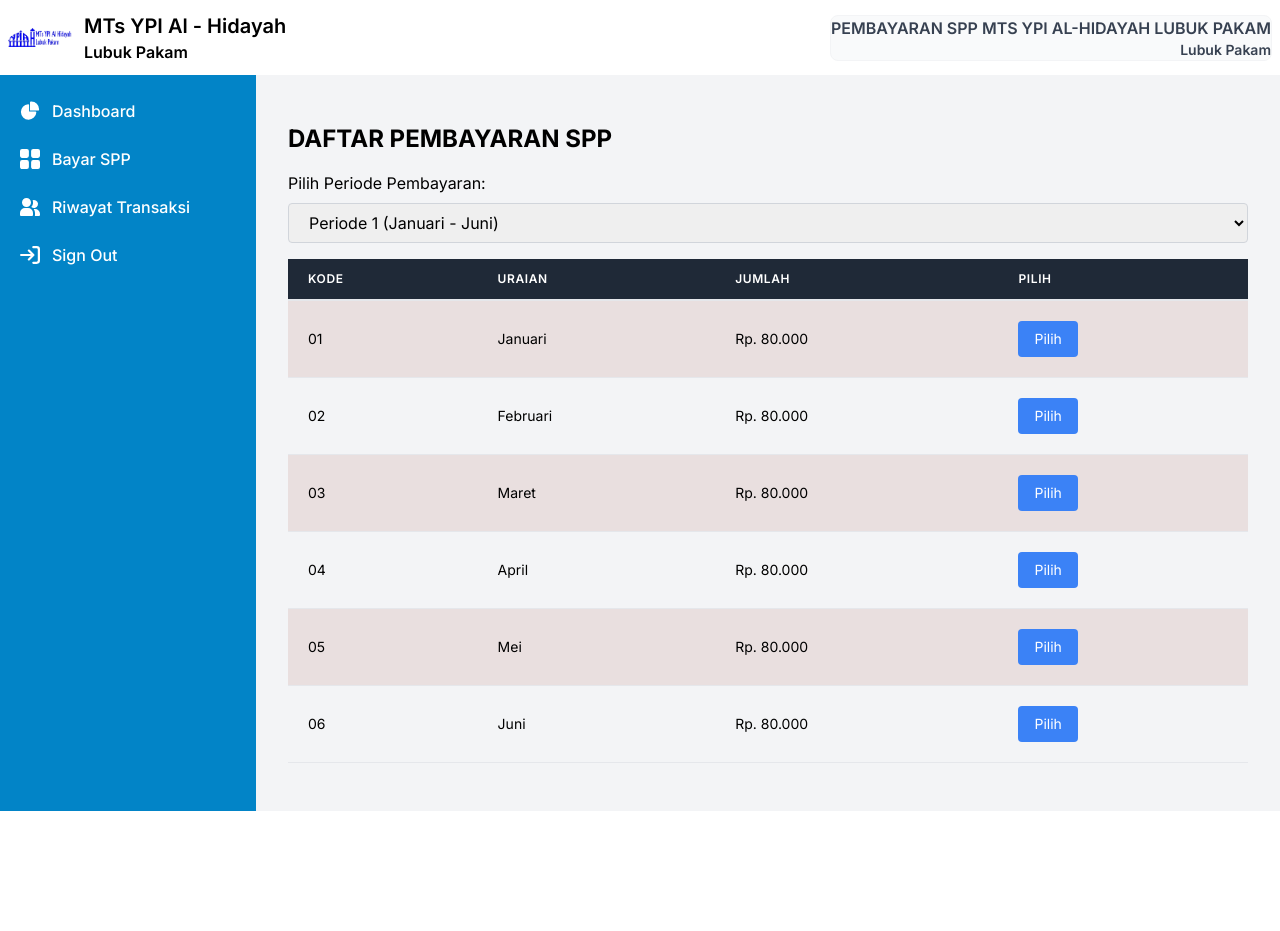
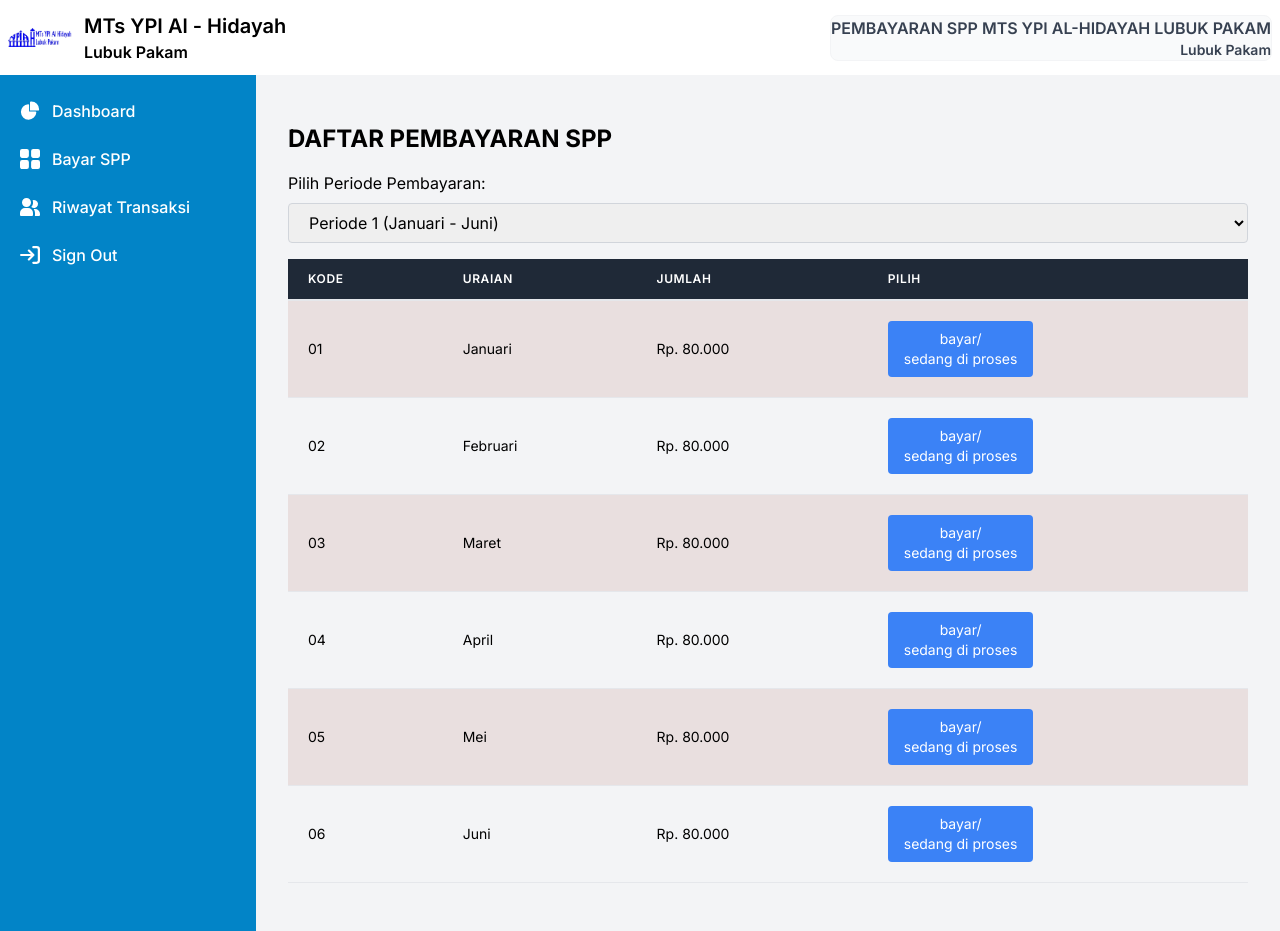
Before and after one commit to wonderkid-web/spp-siswa, a Next.js app: page /infaq in a window 1280 px wide. Before the commit the page ends 811 px from the top, so only its background shows below. Built offline with nearby package versions, Linux system fonts and the light colour scheme; no server answers; the database is empty.

Commit message:
update bug pembayaran

```diff
--- a/src/app/infaq/page.tsx
+++ b/src/app/infaq/page.tsx
@@ -1,3 +1,4 @@
+// @ts-nocheck
 "use client";
 import { semester1, semester2 } from "@/static";
 import { KodeBayar, Semester, Siswa } from "@/types";
@@ -9,11 +10,15 @@ import uuid from "react-uuid";
 
 export default function Home() {
   const [selectedPeriod, setSelectedPeriod] = useState(1);
+  const [isDisabled, setIsDisabled] = useState(false)
   const [semester, setSemester] = useState<Semester[]>([]);
   const [kode, setKode] = useState<KodeBayar | []>([]);
   const { status, data: session } = useSession();
+  const [transaksi, setTransaksi] = useState()
+
 
   const handleTransaction = async (kodeBaru: Semester["kode"]) => {
+    setIsDisabled(true)
     // @ts-ignore
     delete session?.user?.password;
     // @ts-ignore
@@ -45,10 +50,16 @@ export default function Home() {
         .select();
 
       getKode();
+      setIsDisabled(false)
     }
   };
 
   const getKode = async () => {
+    // @ts-ignore
+    const {data:transaction} = await supabase.from('transaksi').select("kode, status").eq('nis', session?.user.nis)
+    // @ts-ignore
+    setTransaksi(transaction)
+
     const { data }: PostgrestSingleResponse<Siswa[]> = await supabase
       .from("siswa")
       .select("*")
@@ -59,6 +70,17 @@ export default function Home() {
     }
   };
 
+  const checkStatus = (s:Semester) =>{
+    if(transaksi){
+      const filtered = transaksi.find(tr=> tr.kode == s.kode)
+      if(filtered){
+        return filtered.status
+      }else{
+        return false
+      }
+    }
+  }
+
   useEffect(() => {
     getKode();
     if (selectedPeriod == 1) {
@@ -66,7 +88,7 @@ export default function Home() {
     } else {
       setSemester(semester2);
     }
-  }, [selectedPeriod]);
+  }, [selectedPeriod, session?.user]);
 
   if (status == "loading" && kode)
     return <h1 className="text-center mt-48 text-2xl">Loading...</h1>;
@@ -130,16 +152,18 @@ export default function Home() {
                     Rp. 80.000
                   </td>
                   <td className="px-5 py-5 border-b border-gray-200 text-sm">
-                    {kode.includes(s.kode as never) ? (
+                    {checkStatus(s) ? (
                       <p className="px-2 py-1 rounded-md bg-green-500 font-bold text-white w-fit">
-                        Lunas
+                        lunas
                       </p>
                     ) : (
                       <button
+                        disabled={isDisabled}
                         onClick={() => handleTransaction(s.kode)}
-                        className="px-4 py-2 bg-blue-500 text-white rounded hover:bg-blue-600 focus:outline-none"
+                        className={`${isDisabled ? 'bg-gray-400 text-white' : 'bg-blue-500 text-white hover:bg-blue-600 focus:outline-none'} px-4 py-2  rounded flex flex-col items-center `}
                       >
-                        Pilih
+                        <span>bayar/</span>
+                        <span>sedang di proses</span>
                       </button>
                     )}
                   </td>
--- a/src/types/index.ts
+++ b/src/types/index.ts
@@ -11,7 +11,11 @@ export type Siswa = {
         "password": string;
 }
 
-export type KodeBayar = ["01", "02", "03", "04", "05", "06", "07", "08", "09", "10", "11", "12"]
+export type KodeBayar = {
+        kode:  "01"| "02"| "03"| "04"| "05"| "06"| "07"| "08"| "09"| "10"| "11"| "12",
+        status: boolean
+}
+//  ["01", "02", "03", "04", "05", "06", "07", "08", "09", "10", "11", "12"]
 
 
 
```
